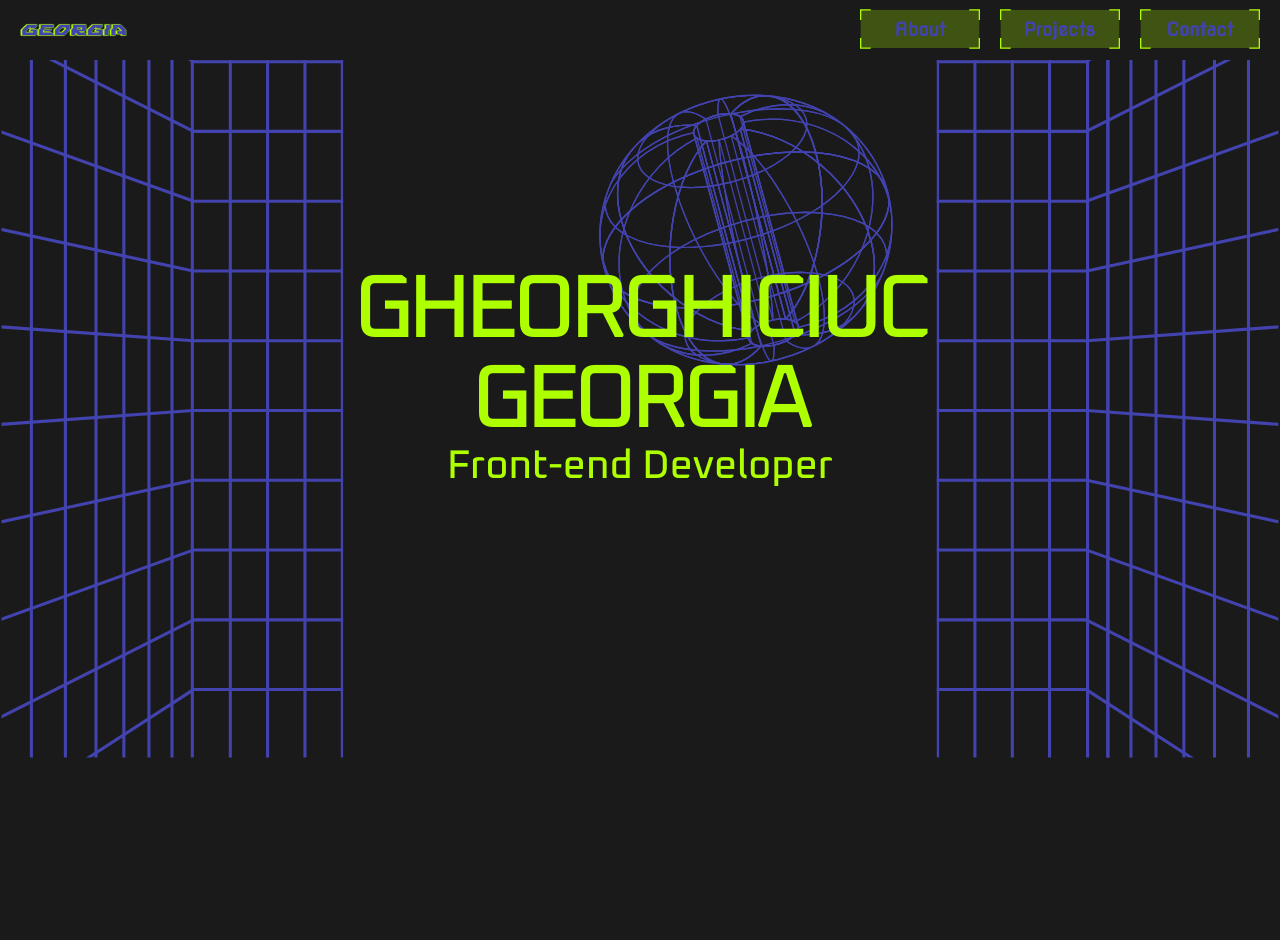
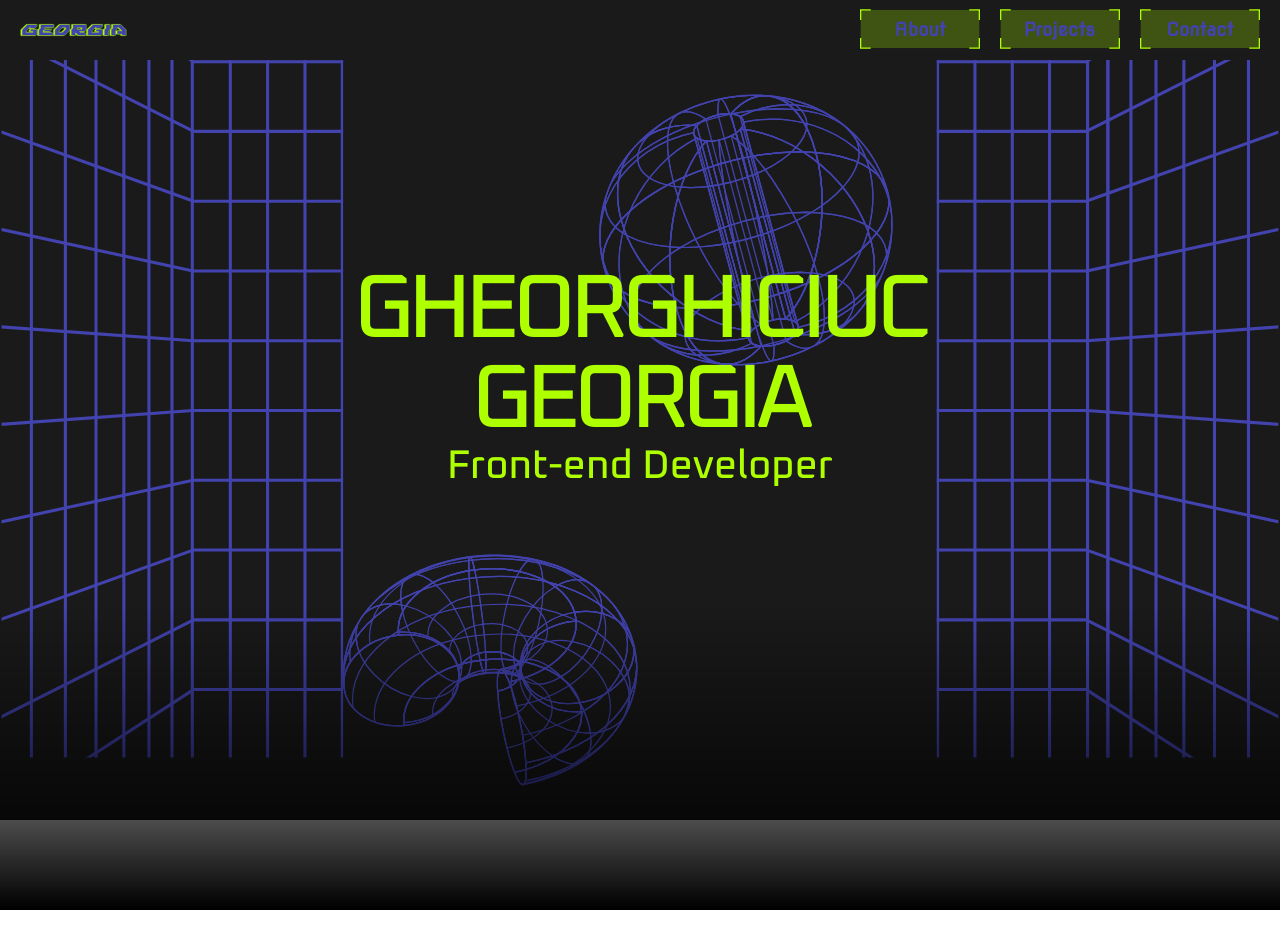
Before and after one commit to gheorghiciucgeorgia/gheorghiciucgeorgia.github.io, a React (Vite) app in the folder portfolio/: page / in a window 1280 px wide. After the commit the page ends 910 px from the top, so only its background shows below. Built offline with nearby package versions, Linux system fonts and the light colour scheme; some icons are missing.

Commit message:
Header complete

```diff
--- a/portfolio/src/components/Header/Header.tsx
+++ b/portfolio/src/components/Header/Header.tsx
@@ -12,6 +12,7 @@ const Header = () => {
   const svgRef2 = useRef<SVGSVGElement>(null);
   const glitchNameRef = useRef<HTMLDivElement>(null);
   const beadRef = useRef<HTMLDivElement>(null);
+  const tunnelRef = useRef<HTMLDivElement>(null);
 
   useGSAP(() => {
 
@@ -132,6 +133,7 @@ const Header = () => {
     });
 
     gsap.fromTo(beadRef.current, { scale: 0 }, { scale: 1, delay: 4, duration: 1, ease: "power2.out" });
+    gsap.fromTo(tunnelRef.current, { scale: 0 }, { scale: 1, delay: 4, duration: 1, ease: "power2.out" });
 
   }, []);
 
@@ -318,7 +320,7 @@ const Header = () => {
     );
   }
   return (
-    <div className='w-full h-full bg-[var(--primary-color)]'>
+    <div className='w-full bg-[var(--primary-color)] after:bg-[linear-gradient(180deg,transparent,#000)] after:bottom-[-110px] after:h-[302px] after:absolute after:w-full'>
       <div className='menu'>
         {/* MobileMenu doar pe mobil */}
         <div className="block lg:hidden">
@@ -331,15 +333,17 @@ const Header = () => {
         </div>
       </div>
 
-      <div className='header h-full overflow-hidden'>
+      <div className='header h-[760px] overflow-hidden'>
         <div ref={beadRef} className="w-[300px] h-[300px] bg-[url('/assets/background/bead.svg')] bg-contain bg-no-repeat absolute top-[10%] right-[30%]">
         </div>
-        <div className='flex justify-between items-center h-full transform -translate-y-31'>
+        <div ref={tunnelRef} className="w-[300px] h-[300px] bg-[url('/assets/background/tunnel_void_retro.svg')] bg-contain bg-no-repeat absolute top-[65%] right-[50%]">
+        </div>
+        <div className='flex justify-between items-center h-auto transform -translate-y-31'>
           {renderFrame()}
           <div className='glitch-name paused font-medium flex flex-col text-center' ref={glitchNameRef}>
-            <h2 className="hero glitch layers" data-text="GHEORGHICIUC"><span>GHEORGHICIUC</span></h2>
-            <h2 className="hero glitch layers" data-text="GEORGIA"><span>GEORGIA</span></h2>
-            <p className='hero glitch layers text-custom' data-text="Front-end Developer"><span>Front-end Developer</span></p>
+            <h2 className="hero glitch layers" data-text="GHEORGHICIUC"><span className="select-none cursor-default">GHEORGHICIUC</span></h2>
+            <h2 className="hero glitch layers" data-text="GEORGIA"><span className="select-none cursor-default">GEORGIA</span></h2>
+            <p className='hero glitch layers text-custom' data-text="Front-end Developer"><span className="select-none cursor-default">Front-end Developer</span></p>
           </div>
           {renderFrame2()}
         </div>
```
Also changed, not shown: portfolio/public/assets/background/tunnel_void_retro.svg.
